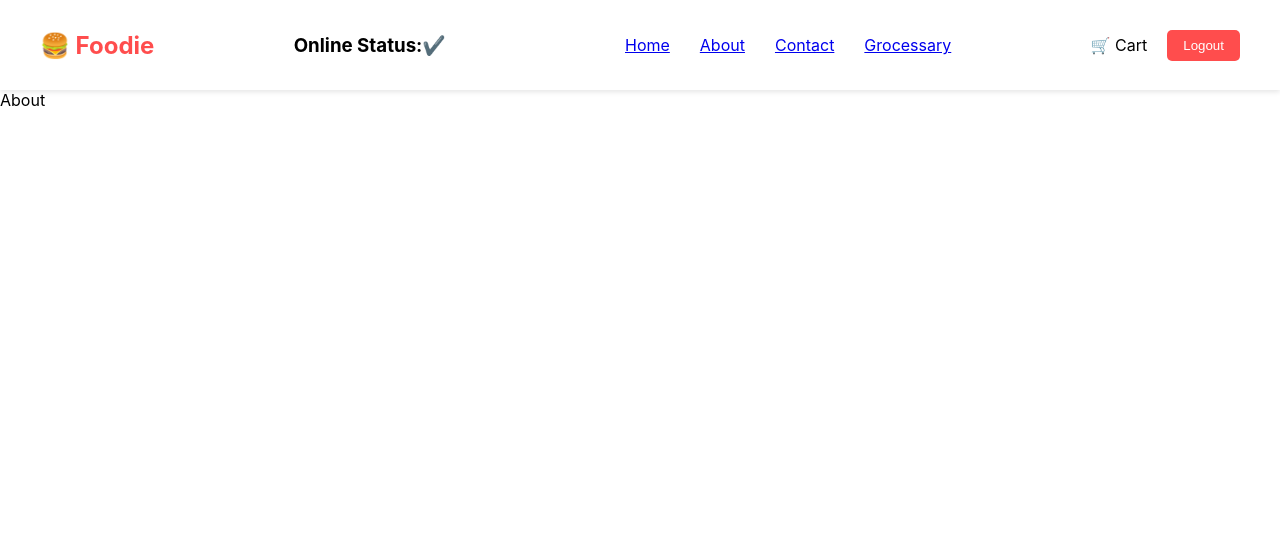
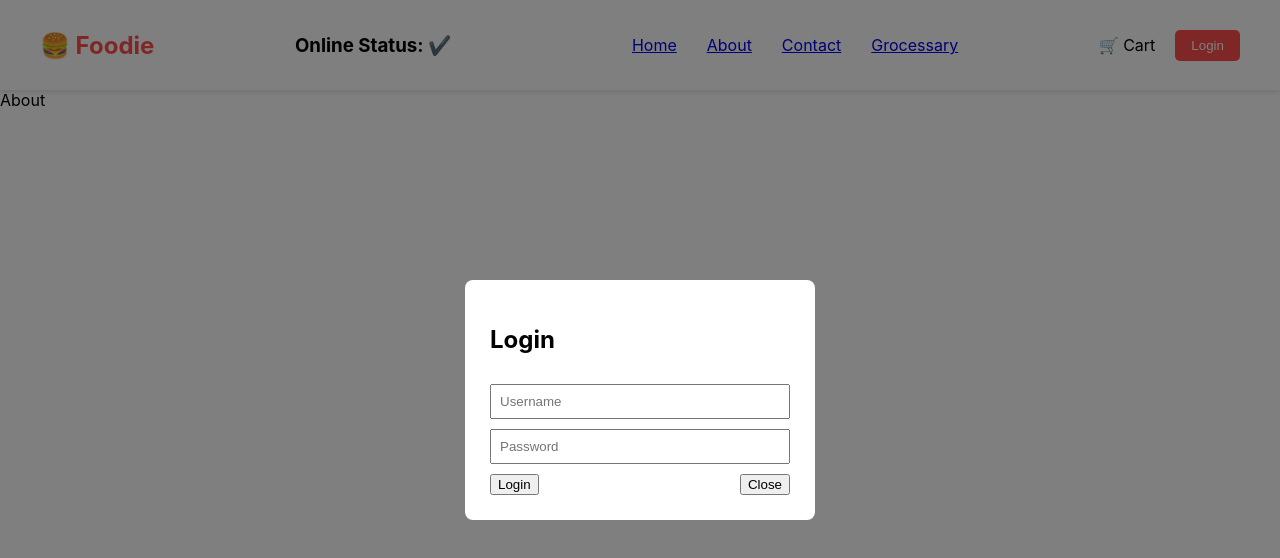
Before and after one commit to vinay-chindam/namaste-react2, a React (Create React App) app: page /about in a window 1280 px wide. Both pictures are taken after a click on the button "Login". Shown: the top 558 px of the page. Built offline with nearby package versions, Linux system fonts and the light colour scheme.

Commit message:
implemented portals

```diff
--- a/public/index.html
+++ b/public/index.html
@@ -15,29 +15,14 @@
       user's mobile device or desktop. See https://developers.google.com/web/fundamentals/web-app-manifest/
     -->
     <link rel="manifest" href="%PUBLIC_URL%/manifest.json" />
-    <!--
-      Notice the use of %PUBLIC_URL% in the tags above.
-      It will be replaced with the URL of the `public` folder during the build.
-      Only files inside the `public` folder can be referenced from the HTML.
 
-      Unlike "/favicon.ico" or "favicon.ico", "%PUBLIC_URL%/favicon.ico" will
-      work correctly both with client-side routing and a non-root public URL.
-      Learn how to configure a non-root public URL by running `npm run build`.
-    -->
     <title>React App</title>
   </head>
   <body>
     <noscript>You need to enable JavaScript to run this app.</noscript>
     <div id="root"></div>
-    <!--
-      This HTML file is a template.
-      If you open it directly in the browser, you will see an empty page.
+    <div id="modal-root"></div>
 
-      You can add webfonts, meta tags, or analytics to this file.
-      The build step will place the bundled scripts into the <body> tag.
 
-      To begin the development, run `npm start` or `yarn start`.
-      To create a production bundle, use `npm run build` or `yarn build`.
-    -->
   </body>
 </html>
--- a/src/components/Home.js
+++ b/src/components/Home.js
@@ -3,6 +3,7 @@ import RestaurantList from "../components/RestaurantList";
 import TopRated from "../components/TopRated";
 import Shimmer from "../components/Shimmer";
 import useFetch from "../utils/UseFetch";
+import LoginModal from "./LoginModal";
 
 function Home() {
 
--- /dev/null
+++ b/src/components/LoginModal.css
@@ -0,0 +1,36 @@
+.modal-overlay {
+  position: fixed;
+  top: 0;
+  left: 0;
+
+  width: 100%;
+  height: 100%;
+
+  background: rgba(0,0,0,0.5);
+
+  display: flex;
+  justify-content: center;
+  align-items: center;
+
+  z-index: 1000;
+}
+
+.modal-box {
+  background: white;
+  padding: 25px;
+  border-radius: 8px;
+  width: 300px;
+
+  display: flex;
+  flex-direction: column;
+  gap: 10px;
+}
+
+.modal-box input {
+  padding: 8px;
+}
+
+.modal-buttons {
+  display: flex;
+  justify-content: space-between;
+}
--- /dev/null
+++ b/src/components/LoginModal.js
@@ -0,0 +1,31 @@
+import ReactDOM from "react-dom";
+import "./LoginModal.css";
+
+function LoginModal({ closeModal }) {
+
+  const modalRoot = document.getElementById("modal-root");
+
+  if (!modalRoot) return null;
+
+  return ReactDOM.createPortal(
+    <div className="modal-overlay" onClick={closeModal}>
+      <div
+        className="modal-box"
+        onClick={(e) => e.stopPropagation()}
+      >
+        <h2>Login</h2>
+
+        <input type="text" placeholder="Username" />
+        <input type="password" placeholder="Password" />
+
+        <div className="modal-buttons">
+          <button>Login</button>
+          <button onClick={closeModal}>Close</button>
+        </div>
+      </div>
+    </div>,
+    modalRoot
+  );
+}
+
+export default LoginModal;
--- a/src/components/Navbar.js
+++ b/src/components/Navbar.js
@@ -2,37 +2,50 @@ import React, { useState } from "react";
 import "./Navbar.css";
 import { Link } from "react-router-dom";
 import useOnlineStatus from "../utils/UseOnlineStatus";
-
+import LoginModal from "./LoginModal";
 
 function Navbar() {
 
-    const [isLogin,setIslogin]=useState(false)
-    const onlineStatus=useOnlineStatus()
-
+  const [showModal, setShowModal] = useState(false);
+  const onlineStatus = useOnlineStatus();
+  console.log("showModal:", showModal);
 
   return (
+    <>
       <nav className="navbar">
 
-      <div className="logo" >
-        🍔 Foodie
-      </div>
+        <div className="logo">🍔 Foodie</div>
+
         <div>
-        <h3>Online Status:{onlineStatus ? "✔️" :" ❌"}</h3>
+          <h3>
+            Online Status: {onlineStatus ? "✔️" : "❌"}
+          </h3>
         </div>
 
         <ul className="nav-links">
-        <Link to={"/"}>Home</Link>
-        <Link path="/about" to={"/about"}>About</Link>
-        <Link  to={"/contact"}>Contact</Link>
-        <Link  to={"/grossary"}>Grocessary</Link>
+          <Link to="/">Home</Link>
+          <Link to="/about">About</Link>
+          <Link to="/contact">Contact</Link>
+          <Link to="/grossary">Grocessary</Link>
         </ul>
 
         <div className="nav-right">
           <span className="cart">🛒 Cart</span>
-        <button onClick={()=>setIslogin(!isLogin)} className="login-btn">{isLogin ? "Logout" : "Login"}</button>
+
+          <button
+            onClick={() => setShowModal(true)}
+            className="login-btn"
+          >
+            Login
+          </button>
         </div>
 
       </nav>
+
+      {showModal && (
+        <LoginModal closeModal={() => setShowModal(false)} />
+      )}
+    </>
   );
 }
 
--- a/src/utils/UseOnlineStatus.js
+++ b/src/utils/UseOnlineStatus.js
@@ -1,6 +1,6 @@
 import { useEffect, useState } from "react";
 
-const OnlineStatus=()=>{
+const useOnlineStatus=()=>{
 
     const [onlineStatus,setOnlineStatus]=useState(true);
     useEffect(()=>{
@@ -15,4 +15,4 @@ const OnlineStatus=()=>{
     return onlineStatus;
 }
 
-export default OnlineStatus
+export default useOnlineStatus
```
Also changed, not shown: src/components/Shimmer.css (+0 -11 lines), 1 other file (tests, documents, lock files or other folders). Lines whose indentation alone changed are shown as unchanged.
